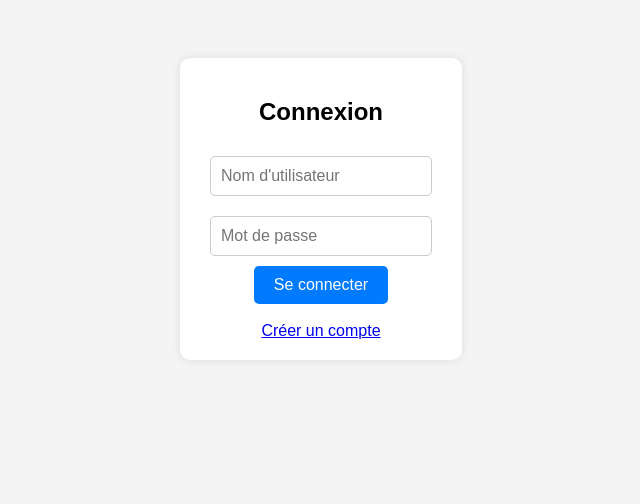
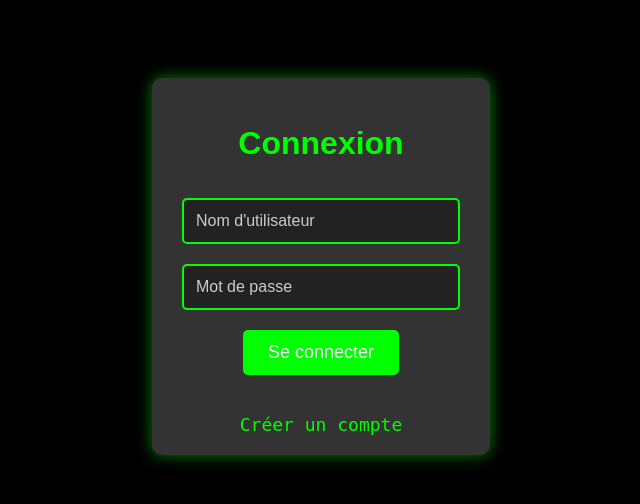
Before and after one commit to augustin06130/ft_transcendence, a PHP site: page /login.html in a window 1280 px wide. Shown: the top 504 px of the page, without its empty margins (319-959 px from the left). Run offline with PHP 8.4, Linux system fonts and the light colour scheme.

Commit message:
set styles for index, login and register

```diff
--- a/backend/index.php
+++ b/backend/index.php
@@ -26,6 +26,5 @@ $stmt->bindValue(':username', $username, SQLITE3_TEXT);
 $stmt->bindValue(':password', $password, SQLITE3_TEXT);
 $stmt->execute();
 
-echo "Base de données SQLite et utilisateur créés.";
 ?>
  -->
--- /dev/null
+++ b/frontend/public/login.css
@@ -0,0 +1,62 @@
+body {
+    font-family: 'Press Start 2P', monospace; /* Police rétro pour l'ambiance jeu */
+    background-color: #000000; /* Fond noir comme les premiers écrans d'arcade */
+    color: #FFFFFF; /* Texte blanc pour la lisibilité */
+    text-align: center;
+    padding-top: 50px;
+}
+h2 {
+    font-family: 'Pixel Operator', sans-serif; /* Police rétro pour les titres */
+    font-size: 32px;
+    color: #00FF00; /* Vert fluo pour le titre */
+}
+.form-container {
+    background-color: #333333; /* Fond gris foncé pour la section de formulaire */
+    padding: 20px;
+    border-radius: 10px;
+    box-shadow: 0 0 15px rgba(0, 255, 0, 0.5); /* Ombre verte fluo pour rappeler les jeux rétro */
+    display: inline-block;
+    margin-top: 20px;
+}
+input {
+    margin: 10px;
+    padding: 12px;
+    font-size: 16px;
+    width: 250px;
+    border-radius: 5px;
+    border: 2px solid #00FF00; /* Bordure verte fluo pour les champs */
+    background-color: #222222; /* Fond sombre pour les champs */
+    color: #FFFFFF; /* Texte blanc dans les champs */
+}
+input::placeholder {
+    color: #CCCCCC; /* Texte gris clair dans les champs */
+}
+button {
+    background-color: #00FF00; /* Vert fluo pour les boutons */
+    color: white;
+    font-size: 18px;
+    padding: 12px 25px;
+    border: none;
+    border-radius: 5px;
+    cursor: pointer;
+    margin-top: 10px;
+    transition: background-color 0.3s ease;
+}
+button:hover {
+    background-color: #00cc00; /* Vert plus sombre lors du survol */
+}
+.error {
+    color: red;
+    font-size: 16px;
+    margin-top: 10px;
+}
+a {
+    color: #00FF00; /* Lien vert fluo pour rester dans l’ambiance rétro */
+    text-decoration: none;
+    font-size: 18px;
+    display: inline-block;
+    margin-top: 20px;
+}
+a:hover {
+    text-decoration: underline; /* Sous-ligner le lien au survol */
+}
--- a/frontend/public/login.html
+++ b/frontend/public/login.html
@@ -4,46 +4,7 @@
     <meta charset="UTF-8">
     <meta name="viewport" content="width=device-width, initial-scale=1.0">
     <title>Connexion</title>
-    <style>
-        body {
-            font-family: Arial, sans-serif;
-            background-color: #f4f4f4;
-            text-align: center;
-            padding-top: 50px;
-        }
-        .form-container {
-            background-color: white;
-            padding: 20px;
-            border-radius: 10px;
-            box-shadow: 0 0 10px rgba(0, 0, 0, 0.1);
-            display: inline-block;
-        }
-        input {
-            margin: 10px;
-            padding: 10px;
-            font-size: 16px;
-            width: 200px;
-            border-radius: 5px;
-            border: 1px solid #ccc;
-        }
-        button {
-            background-color: #007bff;
-            color: white;
-            font-size: 16px;
-            padding: 10px 20px;
-            border: none;
-            border-radius: 5px;
-            cursor: pointer;
-        }
-        button:hover {
-            background-color: #0056b3;
-        }
-        .error {
-            color: red;
-            font-size: 16px;
-            margin-top: 10px;
-        }
-    </style>
+    <link rel="stylesheet" href="login.css">
 </head>
 <body>
 
```
Also changed, not shown: frontend/public/index.css (added, +67 -0 lines), frontend/public/index.php (+1 -169 lines), frontend/public/register.css (added, +47 -0 lines), frontend/public/register.html (+3 -35 lines).
